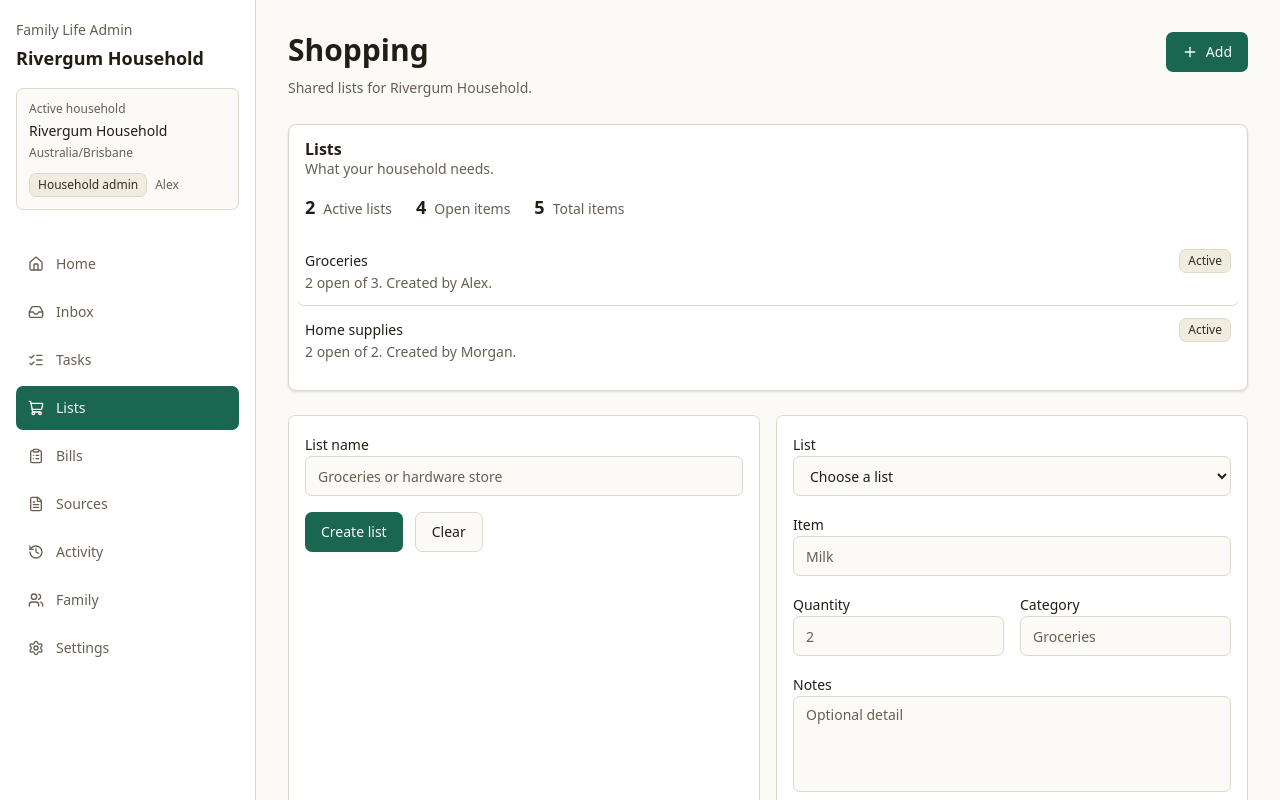
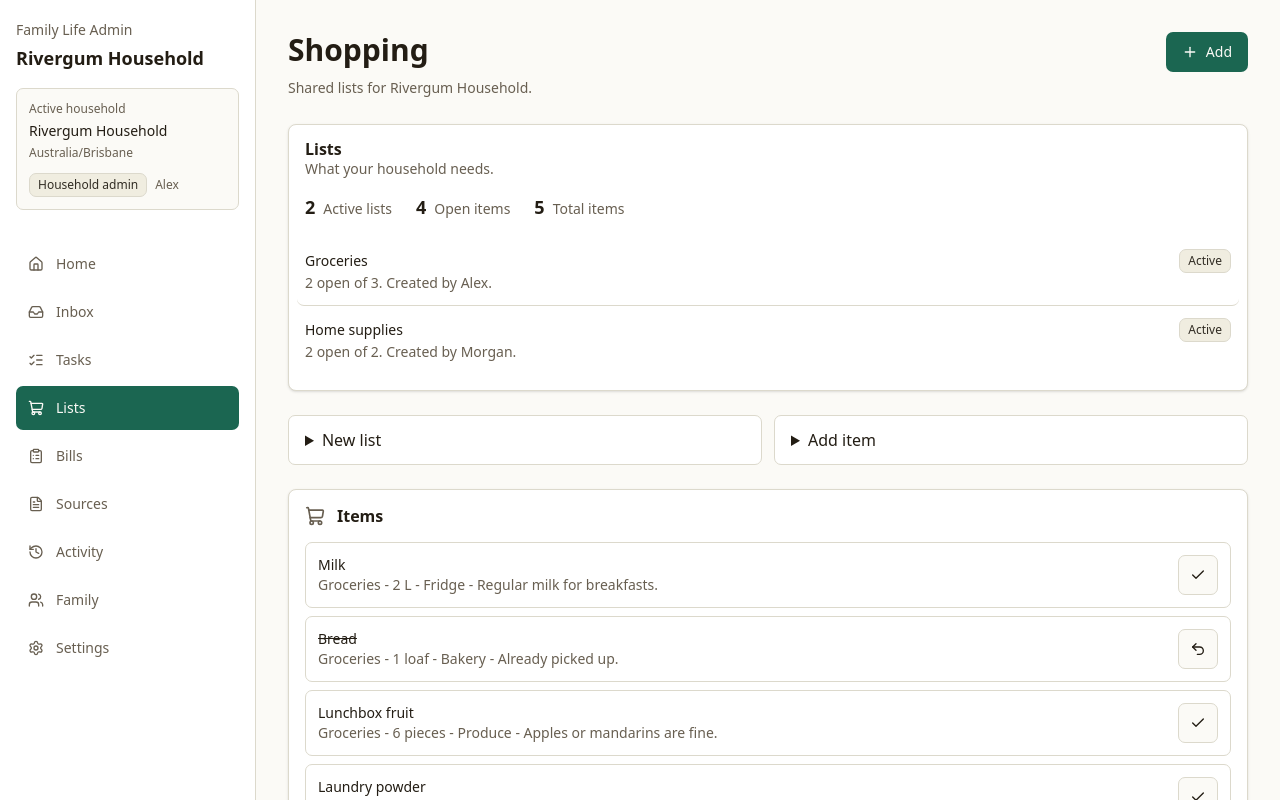
Before and after one commit to LatinMaestro/Life-Admin, a Next.js app: page /lists in a window 1280 px wide. Shown: the top 800 px of the page. Built offline with nearby package versions, Linux system fonts and the light colour scheme.

Commit message:
Reduce shopping forms to essentials [skip ci]

```diff
--- a/src/components/shopping-capture.tsx
+++ b/src/components/shopping-capture.tsx
@@ -1,5 +1,6 @@
 "use client";
 
+import type { ReactNode } from "react";
 import { useActionState, useEffect, useRef } from "react";
 import { useFormStatus } from "react-dom";
 import {
@@ -10,131 +11,71 @@ import {
 import { Button } from "@/components/ui/button";
 import { Input } from "@/components/ui/input";
 import { Select } from "@/components/ui/select";
-import { Textarea } from "@/components/ui/textarea";
 
 const initialState: ShoppingCaptureState = { status: "idle", message: "" };
 
-export function ShoppingCapture({
-  lists,
-}: {
-  lists: Array<{ id: string; name: string }>;
-}) {
+export function ShoppingCapture({ lists }: { lists: Array<{ id: string; name: string }> }) {
   return (
-    <div id="shopping-capture" className="mt-6 grid scroll-mt-24 gap-4 lg:grid-cols-2">
+    <div id="shopping-capture" className="mt-6 grid scroll-mt-24 gap-3 md:grid-cols-2">
+      <details className="rounded-md border bg-card">
+        <summary className="cursor-pointer px-4 py-3 font-medium">New list</summary>
         <CaptureForm action={createShoppingListAction} submitLabel="Create list">
           <Field label="List name" htmlFor="list-name">
-          <Input
-            id="list-name"
-            name="name"
-            minLength={2}
-            maxLength={80}
-            required
-            placeholder="Groceries or hardware store"
-          />
+            <Input id="list-name" name="name" minLength={2} maxLength={80} required placeholder="Groceries" />
           </Field>
         </CaptureForm>
+      </details>
 
+      <details className="rounded-md border bg-card">
+        <summary className="cursor-pointer px-4 py-3 font-medium">Add item</summary>
         <CaptureForm action={createShoppingItemAction} submitLabel="Add item">
           <Field label="List" htmlFor="item-list">
             <Select id="item-list" name="shoppingListId" required defaultValue="">
-            <option value="" disabled>
-              Choose a list
-            </option>
-            {lists.map((list) => (
-              <option key={list.id} value={list.id}>
-                {list.name}
-              </option>
-            ))}
+              <option value="" disabled>Choose a list</option>
+              {lists.map((list) => <option key={list.id} value={list.id}>{list.name}</option>)}
             </Select>
           </Field>
           <Field label="Item" htmlFor="item-label">
             <Input id="item-label" name="label" maxLength={120} required placeholder="Milk" />
           </Field>
-        <div className="grid gap-4 sm:grid-cols-2">
-          <Field label="Quantity" htmlFor="item-quantity">
+          <Field label="Quantity (optional)" htmlFor="item-quantity">
             <Input id="item-quantity" name="quantity" maxLength={40} placeholder="2" />
           </Field>
-          <Field label="Category" htmlFor="item-category">
-            <Input id="item-category" name="category" maxLength={60} placeholder="Groceries" />
-          </Field>
-        </div>
-        <Field label="Notes" htmlFor="item-notes">
-          <Textarea id="item-notes" name="notes" maxLength={500} placeholder="Optional detail" />
-        </Field>
+          <input type="hidden" name="category" value="" />
+          <input type="hidden" name="notes" value="" />
         </CaptureForm>
+      </details>
     </div>
   );
 }
 
-function CaptureForm({
-  action,
-  submitLabel,
-  children,
-}: {
-  action: (
-    previousState: ShoppingCaptureState,
-    formData: FormData,
-  ) => Promise<ShoppingCaptureState>;
+function CaptureForm({ action, submitLabel, children }: {
+  action: (previousState: ShoppingCaptureState, formData: FormData) => Promise<ShoppingCaptureState>;
   submitLabel: string;
-  children: React.ReactNode;
+  children: ReactNode;
 }) {
   const [state, formAction] = useActionState(action, initialState);
   const formRef = useRef<HTMLFormElement>(null);
-
   useEffect(() => {
-    if (state.status === "success") {
-      formRef.current?.reset();
-    }
+    if (state.status === "success") formRef.current?.reset();
   }, [state.status]);
 
   return (
-    <form ref={formRef} action={formAction} className="space-y-4 rounded-md border bg-card p-4">
+    <form ref={formRef} action={formAction} className="space-y-4 border-t p-4">
       {children}
-      <div className="flex flex-col gap-3 sm:flex-row sm:items-center">
       <SubmitButton label={submitLabel} />
-        <Button type="reset" variant="outline">
-          Clear
-        </Button>
-      </div>
-      <p
-        role="status"
-        aria-live="polite"
-        className={
-          state.status === "error"
-            ? "min-h-5 text-sm text-destructive"
-            : "min-h-5 text-sm text-muted-foreground"
-        }
-      >
+      <p role="status" aria-live="polite" className={state.status === "error" ? "min-h-5 text-sm text-destructive" : "min-h-5 text-sm text-muted-foreground"}>
         {state.message}
       </p>
     </form>
   );
 }
 
-function Field({
-  label,
-  htmlFor,
-  children,
-}: {
-  label: string;
-  htmlFor: string;
-  children: React.ReactNode;
-}) {
-  return (
-    <div className="space-y-2">
-      <label htmlFor={htmlFor} className="text-sm font-medium">
-        {label}
-      </label>
-      {children}
-    </div>
-  );
+function Field({ label, htmlFor, children }: { label: string; htmlFor: string; children: ReactNode }) {
+  return <div className="space-y-2"><label htmlFor={htmlFor} className="text-sm font-medium">{label}</label>{children}</div>;
 }
 
 function SubmitButton({ label }: { label: string }) {
   const { pending } = useFormStatus();
-  return (
-    <Button type="submit" disabled={pending}>
-      {pending ? "Saving..." : label}
-    </Button>
-  );
+  return <Button type="submit" disabled={pending}>{pending ? "Saving..." : label}</Button>;
 }
```
Lines whose indentation alone changed are shown as unchanged.
